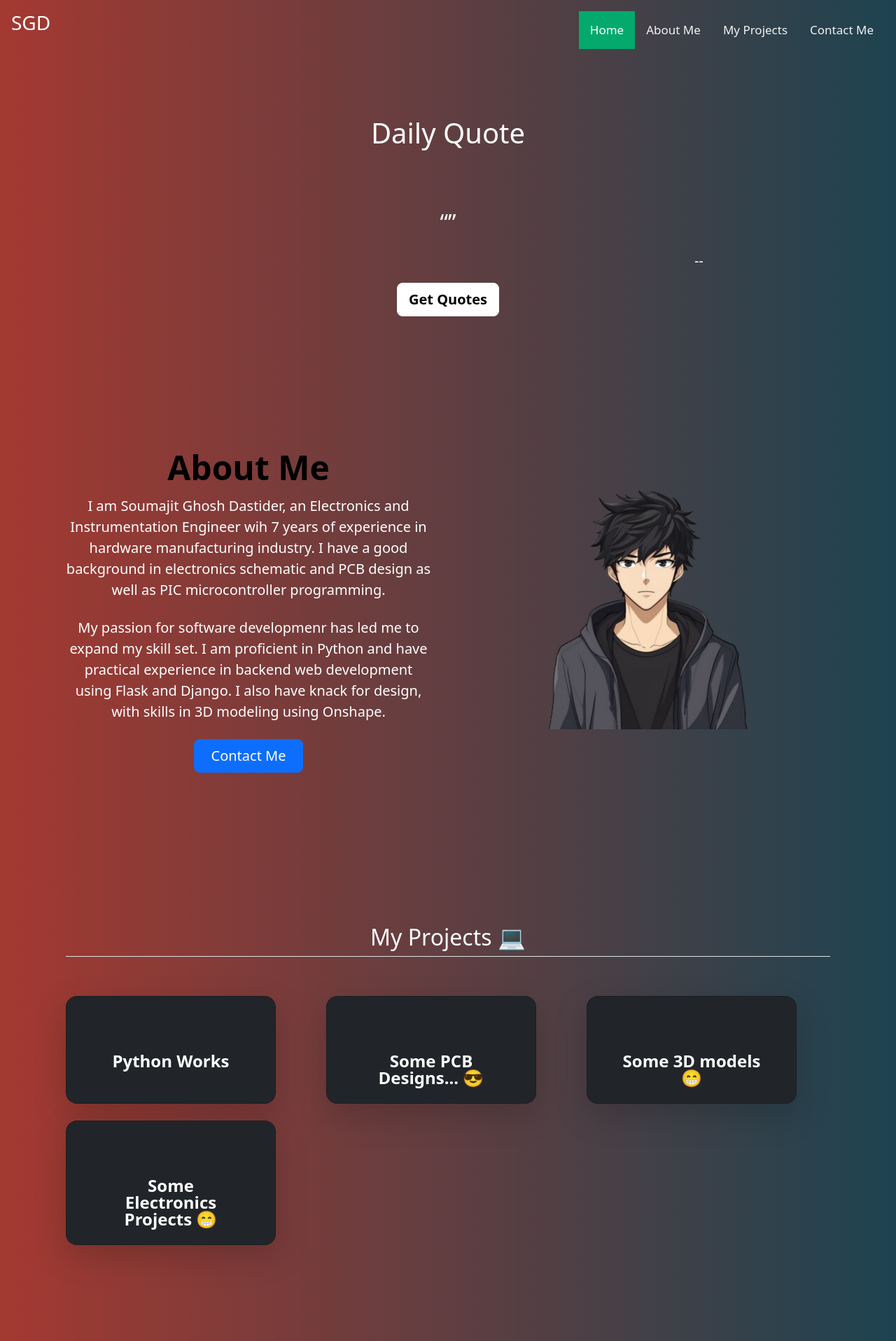
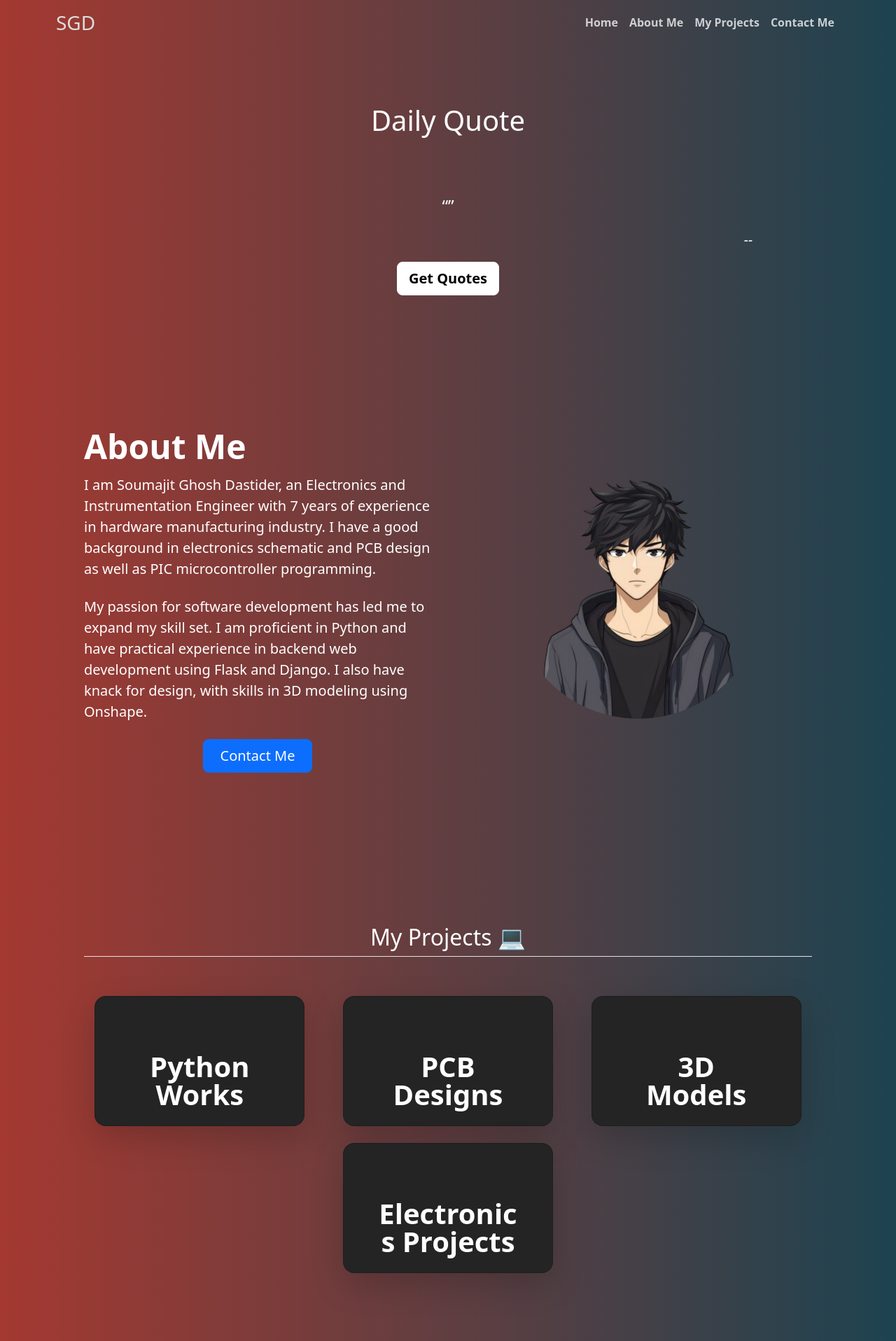
Before and after one commit to Xenon0117/Portfolio, a Flask app: page / in a window 1280 px wide. Shown: the top 1916 px of the page at 70% size. Run offline with Flask 3, Linux system fonts and the light colour scheme; data that the repository does not hold is empty.

Commit message:
Maybe the last

```diff
--- a/static/CSS/style.css
+++ b/static/CSS/style.css
@@ -1,53 +1,126 @@
-body{
-background: #1D4350;  /* fallback for old browsers */
-background: -webkit-linear-gradient(to right, #A43931, #1D4350);  /* Chrome 10-25, Safari 5.1-6 */
-background: linear-gradient(to right, #A43931, #1D4350); /* W3C, IE 10+/ Edge, Firefox 16+, Chrome 26+, Opera 12+, Safari 7+ */
-color: #fff;
+/* General Styles */
+body {
+    background: #1D4350;
+    background: -webkit-linear-gradient(to right, #A43931, #1D4350);
+    background: linear-gradient(to right, #A43931, #1D4350);
+    min-height: 100vh;
 }
 
- .topnav {
-  background-color:transparent;
-  overflow: hidden;
+.cover-container {
+    max-width: 72em;
 }
 
-.topnav a {
-  float: right;
-  color: #f2f2f2;
+/* Navigation */
+.nav-masthead .nav-link {
+    color: rgba(255, 255, 255, 0.75);
+    border-bottom: .25rem solid transparent;
+}
+
+.nav-masthead .nav-link:hover,
+.nav-masthead .nav-link:focus {
+    border-bottom-color: rgba(255, 255, 255, 0.25);
+}
+
+.nav-masthead .nav-link + .nav-link {
+    margin-left: 1rem;
+}
+
+.nav-masthead .active {
+    color: #fff;
+    border-bottom-color: #fff;
+}
+
+/* Mobile Navigation */
+@media (max-width: 767px) {
+    .nav-masthead {
+        flex-direction: column;
+        background-color: rgba(0, 0, 0, 0.9);
+        position: fixed;
+        top: 0;
+        right: -100%;
+        width: 70%;
+        height: 100vh;
+        padding-top: 3.5rem;
+        transition: right 0.3s ease;
+        z-index: 1000;
+    }
+
+    .nav-masthead.active {
+        right: 0;
+    }
+
+    .nav-masthead .nav-link {
+        padding: 1rem;
+        margin: 0.5rem 0;
+        border-bottom: none;
+        border-left: .25rem solid transparent;
+        width: 100%;
+        text-align: left;
+    }
+
+    .nav-masthead .nav-link:hover,
+    .nav-masthead .nav-link:focus {
+        border-bottom-color: transparent;
+        border-left-color: rgba(255, 255, 255, 0.25);
+    }
+
+    /* Mobile menu toggle button */
+    .menu-toggle {
+        display: block;
+        position: fixed;
+        top: 1rem;
+        right: 1rem;
+        z-index: 1001;
+        background: rgba(0, 0, 0, 0.7);
+        border: 1px solid rgba(255, 255, 255, 0.1);
+        color: white;
+        padding: 0.5rem;
+        border-radius: 4px;
+    }
+}
+
+/* Project Cards */
+.project-card {
+    background-color: #242425 !important;
+    width: 100%;
+    max-width: 300px;
+    transition: transform 0.3s ease;
+}
+
+.project-card:hover {
+    transform: translateY(-5px);
+}
+
+/* Quotes */
+.author {
+    text-align: right;
+    padding-right: 10%;
+}
+
+.quote {
     text-align: center;
-  padding: 14px 16px;
-  text-decoration: none;
-  font-size: 17px;
+    font-size: 1.5rem;
+}
+
+@media (max-width: 767px) {
+    .author {
+        padding-right: 5%;
+    }
+
+    .quote {
+        font-size: 1.2rem;
+    }
 
 }
 
-
-.topnav a:hover {
-  background-color: #ddd;
-  color: black;
+/* Social Icons */
+.social a {
+    display: inline-block;
+    color: #f2f2f2;
+    padding: 10px;
 }
 
-
-.topnav a.active {
-  background-color: #04AA6D;
-  color: white;
-}
-.author{
-  text-align: right;
-  padding-right: 20%;
-}
-.quote{
-  text-align: center;
-  font-size: xx-large;
-}
-.social a{
-  float: none;
-  color: #f2f2f2;
-  padding: 10px 10px;
-}
-.about{
-  color: #ddd;
-}
-
+/* Alerts */
 .alert.success {
     background-color: green;
 }
@@ -56,9 +129,7 @@ color: #fff;
     background-color: red;
 }
 
-
-
-
+/* Contact Form */
 .contact {
     border-radius: 5px;
     background-color: transparent;
@@ -67,7 +138,7 @@ color: #fff;
     margin: 0 auto;
 }
 
-.to_left, label {
+.contact label {
     text-align: left;
     display: block;
     margin-bottom: 5px;
@@ -75,8 +146,10 @@ color: #fff;
     color: #ddd;
 }
 
-
-input[type=text], textarea, input[type=email],input[type=password] {
+input[type=text],
+textarea,
+input[type=email],
+input[type=password] {
     background-color: transparent;
     width: 100%;
     padding: 12px;
@@ -90,7 +163,6 @@ input[type=text], textarea, input[type=email],input[type=password] {
     display: block;
 }
 
-
 button[type=submit] {
     background-color: #04AA6D;
     color: white;
@@ -100,18 +172,59 @@ button[type=submit] {
     cursor: pointer;
     display: block;
     margin-top: 10px;
+    width: 15%;
+
 }
-
 
 button[type=submit]:hover {
     background-color: orangered;
 }
 
-
 .form-group {
     margin-bottom: 20px;
     text-align: left;
 }
-a{
+
+a {
     text-decoration: none;
+    color: #ddd;
 }
+
+/* Center content in project pages */
+@media (max-width: 767px) {
+    .row.justify-content-center.align-items-center {
+        text-align: center;
+    }
+
+    .text-lg-start {
+        text-align: center !important;
+    }
+
+    .order-lg-1, .order-lg-2 {
+        order: 0;
+    }
+    button[type=submit] {
+        width: 35%;
+    }
+}
+
+/* Image and video responsiveness */
+img, video {
+    max-width: 100%;
+    height: auto;
+}
+
+/* Admin View Styles */
+.admin-header {
+    text-align: center;
+    margin-bottom: 2rem;
+}
+
+.table-container {
+    overflow-x: auto;
+}
+
+/* Button styles */
+.btn-outline-light {
+    margin-top: 1rem;
+}
--- a/templates/base.html
+++ b/templates/base.html
@@ -8,18 +8,20 @@
         <link rel="icon" type="image/x-icon" href="./static/icon.ico">
         <link href="https://cdn.jsdelivr.net/npm/bootstrap@5.3.7/dist/css/bootstrap.min.css" rel="stylesheet" integrity="sha384-LN+7fdVzj6u52u30Kp6M/trliBMCMKTyK833zpbD+pXdCLuTusPj697FH4R/5mcr" crossorigin="anonymous">
         <link rel="stylesheet" href="../static/CSS/style.css">
+        <link rel="stylesheet" href="https://cdn.jsdelivr.net/npm/bootstrap-icons@1.11.1/font/bootstrap-icons.css">
         <script src="https://cdn.jsdelivr.net/npm/bootstrap@5.3.7/dist/js/bootstrap.bundle.min.js" integrity="sha384-ndDqU0Gzau9qJ1lfW4pNLlhNTkCfHzAVBReH9diLvGRem5+R9g2FzA8ZGN954O5Q" crossorigin="anonymous"></script>
     </head>
     <body class="d-flex h-100 text-center text-bg-dark">
         <div class="cover-container d-flex w-100 h-100 p-3 mx-auto flex-column">
             <header class="mb-auto">
-                <div> <h3 class="float-md-start mb-0">SGD</h3>
-                    <div class="topnav">
-                        <a href="{{url_for('index')}}#contact">Contact Me</a>
-                        <a href="{{url_for('index')}}#projects">My Projects</a>
-                        <a href="{{url_for('index')}}#about">About Me</a>
-                        <a class="active" href="{{url_for('index')}}">Home</a>
-                    </div>
+                <div>
+                    <a href="{{url_for('index')}}#about"><h3 class="float-md-start mb-0">SGD</h3></a>
+                    <nav class="nav nav-masthead justify-content-center float-md-end">
+                        <a class="nav-link fw-bold py-1 px-0 mx-2" href="{{url_for('index')}}">Home</a>
+                        <a class="nav-link fw-bold py-1 px-0 mx-2" href="{{url_for('index')}}#about">About Me</a>
+                        <a class="nav-link fw-bold py-1 px-0 mx-2" href="{{url_for('index')}}#projects">My Projects</a>
+                        <a class="nav-link fw-bold py-1 px-0 mx-2" href="{{url_for('index')}}#contact">Contact Me</a>
+                    </nav>
                 </div>
             </header>
             {% with messages = get_flashed_messages(with_categories=true) %}
@@ -32,31 +34,53 @@
 
             {% block content %}{% endblock %}
 
-                 <!-- Footer -->
+            <!-- Footer -->
             <div class="container">
                 <footer class="py-3 my-4">
                     <ul class="nav justify-content-center border-bottom pb-3 mb-3">
-                        <li class="nav-item"><a href="#" class="nav-link  px-2 text-white">Home</a></li>
+                        <li class="nav-item"><a href="#" class="nav-link px-2 text-white">Home</a></li>
                         <li class="nav-item"><a href="{{url_for('index')}}#about" class="nav-link px-2 text-white">About Me</a></li>
                         <li class="nav-item"><a href="{{url_for('index')}}#projects" class="nav-link px-2 text-white">Projects</a></li>
                         <li class="nav-item"><a href="{{url_for('index')}}#contact" class="nav-link px-2 text-white">Contact Me</a></li>
-
                     </ul>
                     {% if current_year=='2025'%}
                     <p class="text-center text-body-secondary">© {{current_year}} | SOUMAJIT GHOSH DASTIDER</p>
                     {% else %}
                     <p class="text-center text-body-secondary">© 2025 - {{current_year}} | SOUMAJIT GHOSH DASTIDER</p>
                     {% endif %}
-                    <div class="social">
-                        <a href="https://github.com/Xenon0117" target="_blank"><svg xmlns="http://www.w3.org/2000/svg" width="16" height="16" fill="currentColor" class="bi bi-github" viewBox="0 0 16 16">
-                            <path d="M8 0C3.58 0 0 3.58 0 8c0 3.54 2.29 6.53 5.47 7.59.4.07.55-.17.55-.38 0-.19-.01-.82-.01-1.49-2.01.37-2.53-.49-2.69-.94-.09-.23-.48-.94-.82-1.13-.28-.15-.68-.52-.01-.53.63-.01 1.08.58 1.23.82.72 1.21 1.87.87 2.33.66.07-.52.28-.87.51-1.07-1.78-.2-3.64-.89-3.64-3.95 0-.87.31-1.59.82-2.15-.08-.2-.36-1.02.08-2.12 0 0 .67-.21 2.2.82.64-.18 1.32-.27 2-.27s1.36.09 2 .27c1.53-1.04 2.2-.82 2.2-.82.44 1.1.16 1.92.08 2.12.51.56.82 1.27.82 2.15 0 3.07-1.87 3.75-3.65 3.95.29.25.54.73.54 1.48 0 1.07-.01 1.93-.01 2.2 0 .21.15.46.55.38A8.01 8.01 0 0 0 16 8c0-4.42-3.58-8-8-8"/>
-                        </svg></a>
-
-
-
-</div>
+                    <div class="social text-center">
+                        <a href="https://github.com/Xenon0117" target="_blank" class="text-white mx-2">
+                            <i class="bi bi-github" style="font-size: 1.5rem;"></i>
+                        </a>
+                    </div>
                 </footer>
             </div>
-            </div>
+        </div>
+        <script>
+// Mobile navigation toggle
+document.addEventListener('DOMContentLoaded', function() {
+    // Create mobile menu toggle button
+    const menuToggle = document.createElement('button');
+    menuToggle.className = 'menu-toggle d-md-none';
+    menuToggle.innerHTML = '<i class="bi bi-list"></i>';
+    document.querySelector('header .float-md-start').appendChild(menuToggle);
+
+    // Toggle menu function
+    menuToggle.addEventListener('click', function() {
+        document.querySelector('.nav-masthead').classList.toggle('active');
+    });
+
+    // Close menu when clicking outside
+    document.addEventListener('click', function(e) {
+        if (window.innerWidth < 768) {
+            const nav = document.querySelector('.nav-masthead');
+            const toggle = document.querySelector('.menu-toggle');
+            if (nav.classList.contains('active') && !nav.contains(e.target) && e.target !== toggle && !toggle.contains(e.target)) {
+                nav.classList.remove('active');
+            }
+        }
+    });
+});
+</script>
     </body>
 </html>
--- a/templates/index.html
+++ b/templates/index.html
@@ -5,106 +5,98 @@
     <br><br><br><br>
     <!-- Quotes -->
     <div class="daily-quotes">
-
         <h1 id="quote">Daily Quote</h1> <br><br><br>
         <p class="lead quote"><q>{{quote}}</q></p>
         <p class="lead author"><i>--{{author}}</i></p>
         <form action="/" method="get">
             <button class="btn btn-lg btn-light fw-bold border-white bg-white">Get Quotes</button>
         </form>
+        <br><br><br><br>
+    </div>
 
-                    <br>
-                    <br>
-                    <br>
-
-                    <br>
-                    </div>
     <!-- About -->
-
-
-
     <div class="container col-xxl-8 px-4 py-5" id="about">
         <div class="row flex-lg-row-reverse align-items-center g-5 py-5">
-        <div class="col-10 col-sm-8 col-lg-6">
-            <img class="d-block mx-auto mb-4" src="../static/Files/Profile Pic/dp.png" alt="" width="360" height="360">
+            <div class="col-12 col-sm-10 col-lg-6 mx-auto">
+                <img class="d-block mx-auto mb-4 img-fluid rounded-circle" src="../static/Files/Profile Pic/dp.png" alt="Profile Picture" width="360" height="360">
             </div>
-        <div class="col-lg-6">
-            <h1 class="display-5 fw-bold text-body-emphasis lh-1 mb-3">About Me</h1>
-            <p class="lead"><p class="lead mb-4">I am Soumajit Ghosh Dastider, an Electronics and Instrumentation Engineer wih <b>7 years of experience</b> in hardware manufacturing industry. I have a good background in electronics schematic and PCB design as well as PIC microcontroller programming.</p>
-                            <p class="lead mb-4">My passion for software developmenr has led me to expand my skill set. I am proficient in Python and have practical experience in backend web development using <b>Flask and Django</b>. I also have knack for design, with skills in 3D modeling using Onshape.</p> </p>
+            <div class="col-lg-6 text-center text-lg-start">
+                <h1 class="display-5 fw-bold lh-1 mb-3">About Me</h1>
+                <p class="lead mb-4">I am Soumajit Ghosh Dastider, an Electronics and Instrumentation Engineer with <b>7 years of experience</b> in hardware manufacturing industry. I have a good background in electronics schematic and PCB design as well as PIC microcontroller programming.</p>
+                <p class="lead mb-4">My passion for software development has led me to expand my skill set. I am proficient in Python and have practical experience in backend web development using <b>Flask and Django</b>. I also have knack for design, with skills in 3D modeling using Onshape.</p>
                 <div class="text-center">
                     <a href="#contact"><button type="button" class="btn btn-primary btn-lg px-4">Contact Me</button></a>
                 </div>
             </div>
         </div>
     </div>
+
     <!-- Projects -->
     <br><br><br id="projects">
     <div class="container px-4 py-5" id="custom-cards">
-
-                <h2 class="pb-2 border-bottom" >My Projects 💻</h2>
-            <div class="row row-cols-1 row-cols-lg-3 align-items-stretch g-4 py-5">
-                <div class="col">
-                    <a href="{{url_for('projects',project_id=1)}}"><div class="card card-cover h-100 overflow-hidden text-bg-dark rounded-4 shadow-lg" style="background-color: #ff9980;width: 300px; height: 200px;">
-                        <div class="d-flex flex-column h-100 p-5 pb-3 text-white text-shadow-1">
-                            <h3 class="pt-3 mt-3 mb-2 display-6 lh-1 fw-bold" style="font-size: 1.5rem;">Python Works</h3>
-
+        <h2 class="pb-2 border-bottom text-center">My Projects 💻</h2>
+        <div class="row row-cols-1 row-cols-md-2 row-cols-lg-3 align-items-stretch g-4 py-5 justify-content-center">
+            <div class="col d-flex justify-content-center">
+                <a href="{{url_for('projects',project_id=1)}}">
+                    <div class="card card-cover h-100 overflow-hidden text-bg-dark rounded-4 shadow-lg project-card">
+                        <div class="d-flex flex-column h-100 p-5 pb-3 text-white text-shadow-1 text-center">
+                            <h3 class="pt-3 mt-3 mb-2 display-6 lh-1 fw-bold">Python Works</h3>
                         </div>
-                    </div> </a>
                     </div>
-                <div class="col">
+                </a>
+            </div>
+            <div class="col d-flex justify-content-center">
                 <a href="{{url_for('projects',project_id=2)}}">
-                    <div class="card card-cover h-100 overflow-hidden text-bg-dark rounded-4 shadow-lg" style="background-color: #ff9980;width: 300px; height: 200px;">
-                        <div class="d-flex flex-column h-100 p-5 pb-3 text-white text-shadow-1" >
-                            <h3 class="pt-3 mt-3 mb-2 display-6 lh-1 fw-bold" style="font-size: 1.5rem;">Some PCB Designs... 😎</h3>
-
+                    <div class="card card-cover h-100 overflow-hidden text-bg-dark rounded-4 shadow-lg project-card">
+                        <div class="d-flex flex-column h-100 p-5 pb-3 text-white text-shadow-1 text-center">
+                            <h3 class="pt-3 mt-3 mb-2 display-6 lh-1 fw-bold">PCB Designs</h3>
                         </div>
-                    </div> </a>
                     </div>
-                <div class="col">
+                </a>
+            </div>
+            <div class="col d-flex justify-content-center">
                 <a href="{{url_for('projects',project_id=3)}}">
-                    <div class="card card-cover h-100 overflow-hidden text-bg-dark rounded-4 shadow-lg" style="background-color: #ff9980;width: 300px; height: 200px;">
-                        <div class="d-flex flex-column h-100 p-5 pb-3 text-shadow-1">
-                            <h3 class="pt-3 mt-3 mb-2 display-6 lh-1 fw-bold" style="font-size: 1.5rem;">Some 3D models &#128513;</h3>
-
+                    <div class="card card-cover h-100 overflow-hidden text-bg-dark rounded-4 shadow-lg project-card">
+                        <div class="d-flex flex-column h-100 p-5 pb-3 text-shadow-1 text-center">
+                            <h3 class="pt-3 mt-3 mb-2 display-6 lh-1 fw-bold">3D Models</h3>
                         </div>
-                    </div> </a>
                     </div>
-                  <div class="col">
+                </a>
+            </div>
+            <div class="col d-flex justify-content-center">
                 <a href="{{url_for('projects',project_id=4)}}">
-                    <div class="card card-cover h-100 overflow-hidden text-bg-dark rounded-4 shadow-lg" style="background-color: #ff9980;width: 300px; height: 200px;">
-                        <div class="d-flex flex-column h-100 p-5 pb-3 text-shadow-1">
-                            <h3 class="pt-3 mt-3 mb-2 display-6 lh-1 fw-bold" style="font-size: 1.5rem;">Some Electronics Projects &#128513;</h3>
-
+                    <div class="card card-cover h-100 overflow-hidden text-bg-dark rounded-4 shadow-lg project-card">
+                        <div class="d-flex flex-column h-100 p-5 pb-3 text-shadow-1 text-center">
+                            <h3 class="pt-3 mt-3 mb-2 display-6 lh-1 fw-bold">Electronics Projects</h3>
                         </div>
-                    </div> </a>
+                    </div>
+                </a>
+            </div>
         </div>
     </div>
 
+    <!-- Contact -->
+    <div class="contact container" id="contact">
+        <br><br>
+        <h2 class="pb-2 border-bottom text-center">Contact Me</h2>
+        <form action="/" method="post">
+            <div class="form-group">
+                <label for="name">Full Name</label>
+                <input type="text" id="fname" name="name" placeholder="Your name.." required>
             </div>
-            <br>
-                <!-- Contact -->
 
-                 <div class="contact" id="contact">
-                    <br><br>
-                    <h2 class="pb-2 border-bottom to_left" id="projects">Contact Me</h2>
-                    <form action="/" method="post">
+            <div class="form-group">
+                <label for="email">Email ID</label>
+                <input type="email" id="email" name="email" placeholder="Your email id.." required>
+            </div>
 
-                        <label for="name">Full Name</label>
-                        <input type="text" id="fname" name="name" placeholder="Your name..">
+            <div class="form-group">
+                <label for="subject">Message</label>
+                <textarea id="subject" name="msg" placeholder="Write something.." style="height:200px" required></textarea>
+            </div>
 
-                        <label for="email">Email ID</label>
-                        <input type="email" id="email" name="email" placeholder="Your email id..">
-
-                        <label for="subject">Message</label>
-                        <textarea id="subject" name="msg" placeholder="Write something.." style="height:200px"></textarea>
-
-                        <button type="submit" >Submit</button>
-
+            <button type="submit">Submit</button>
         </form>
     </div>
-
-
 </main>
-
 {% endblock %}
```
Also changed, not shown: templates/projects.html (+155 -169 lines). Lines whose indentation alone changed are shown as unchanged.
